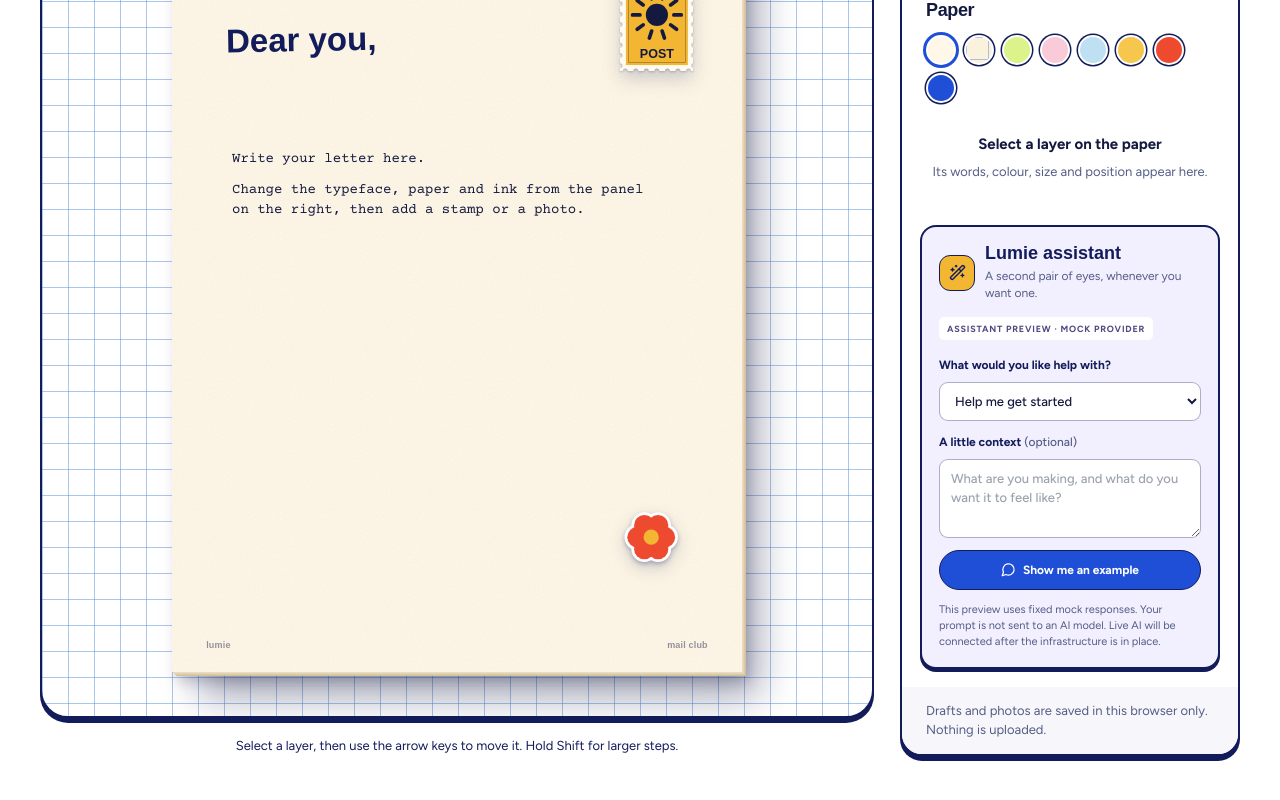
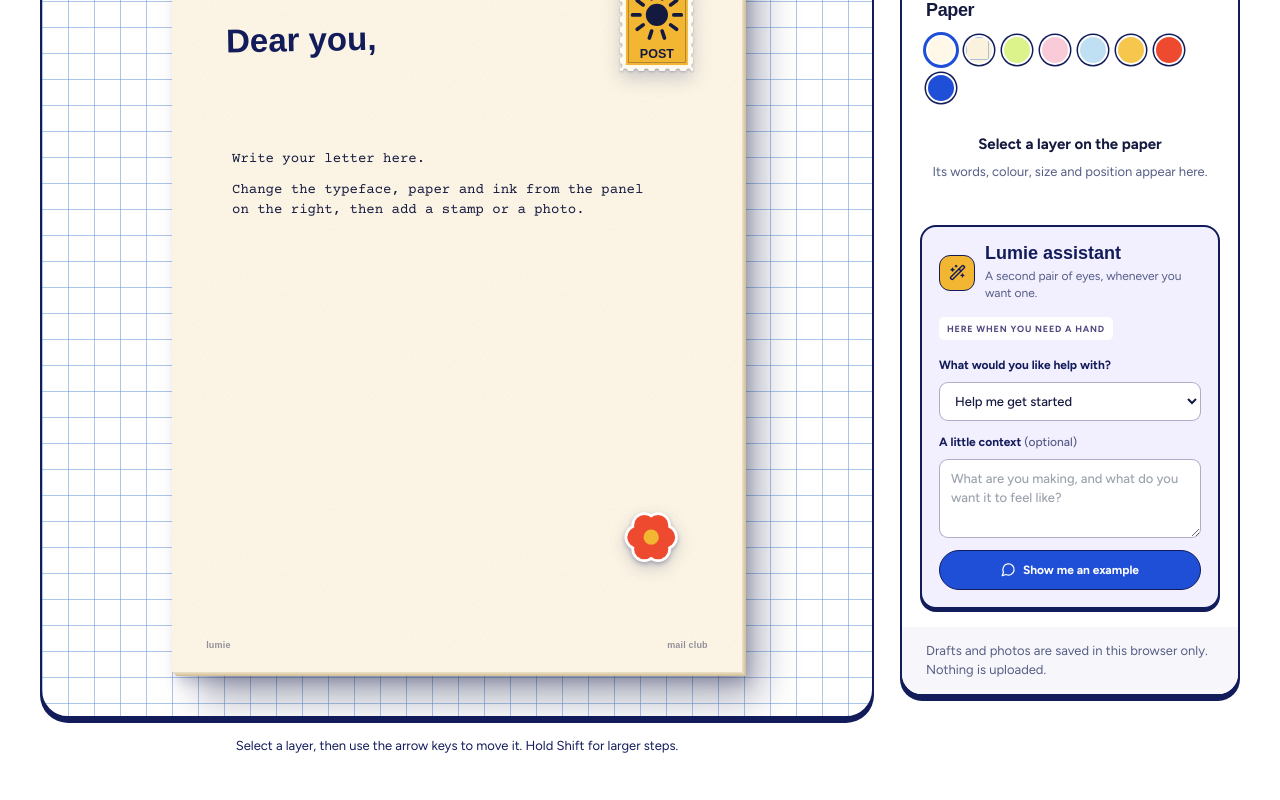
Before and after one commit to Wuraola-Adebisi/Lumie, a React (Vite) app: page /app/create in a window 1280 px wide. Shown: the part 548-1348 px from the top of the page. Built offline with nearby package versions, Linux system fonts and the light colour scheme; a web font is replaced by a local one.

Commit message:
Remove implementation-status language from product copy

```diff
--- a/src/features/studio/StudioAssistant.tsx
+++ b/src/features/studio/StudioAssistant.tsx
@@ -11,7 +11,7 @@ export default function StudioAssistant() {
   const [loading, setLoading] = useState(false)
   const [copied, setCopied] = useState(false)
 
-  const preview = async (event: FormEvent<HTMLFormElement>) => {
+  const getSuggestion = async (event: FormEvent<HTMLFormElement>) => {
     event.preventDefault()
     setLoading(true)
     setCopied(false)
@@ -35,8 +35,8 @@ export default function StudioAssistant() {
         <span className="studio-assistant-icon"><WandSparkles size={17} aria-hidden="true" /></span>
         <div><h3 id="studio-assistant-title">Lumie assistant</h3><p>A second pair of eyes, whenever you want one.</p></div>
       </div>
-      <span className="studio-assistant-status">ASSISTANT PREVIEW · MOCK PROVIDER</span>
-      <form onSubmit={preview} className="studio-assistant-form">
+      <span className="studio-assistant-status">HERE WHEN YOU NEED A HAND</span>
+      <form onSubmit={getSuggestion} className="studio-assistant-form">
         <label htmlFor="studio-assistant-mode">What would you like help with?</label>
         <select id="studio-assistant-mode" value={mode} onChange={(event) => { setMode(event.target.value as AssistantTask); setSuggestion(null) }}>
           <option value="writing.start">Help me get started</option>
@@ -47,8 +47,7 @@ export default function StudioAssistant() {
         <textarea id="studio-assistant-brief" value={brief} onChange={(event) => setBrief(event.target.value)} rows={3} maxLength={500} placeholder="What are you making, and what do you want it to feel like?" />
         <button type="submit" className="studio-assistant-submit" disabled={loading}><MessageCircle size={15} /> {loading ? 'Putting together an example' : 'Show me an example'}</button>
       </form>
-      {suggestion && <div className="studio-assistant-response" aria-live="polite"><p className="studio-assistant-response-label">A SAMPLE IDEA FOR YOU</p><h4>{suggestion.label}</h4>{brief.trim() && <p className="studio-assistant-context">Your brief: “{brief.trim()}”</p>}<p>{suggestion.content}</p><button type="button" onClick={copySuggestion} className="studio-assistant-copy"><Copy size={14} /> {copied ? 'Copied' : 'Copy suggestion'}</button></div>}
-      <p className="studio-assistant-note">This preview uses fixed mock responses. Your prompt is not sent to an AI model. Live AI will be connected after the infrastructure is in place.</p>
+      {suggestion && <div className="studio-assistant-response" aria-live="polite"><p className="studio-assistant-response-label">A THOUGHT TO GET YOU STARTED</p><h4>{suggestion.label}</h4>{brief.trim() && <p className="studio-assistant-context">Your brief: “{brief.trim()}”</p>}<p>{suggestion.content}</p><button type="button" onClick={copySuggestion} className="studio-assistant-copy"><Copy size={14} /> {copied ? 'Copied' : 'Copy suggestion'}</button></div>}
     </section>
   )
 }
```
